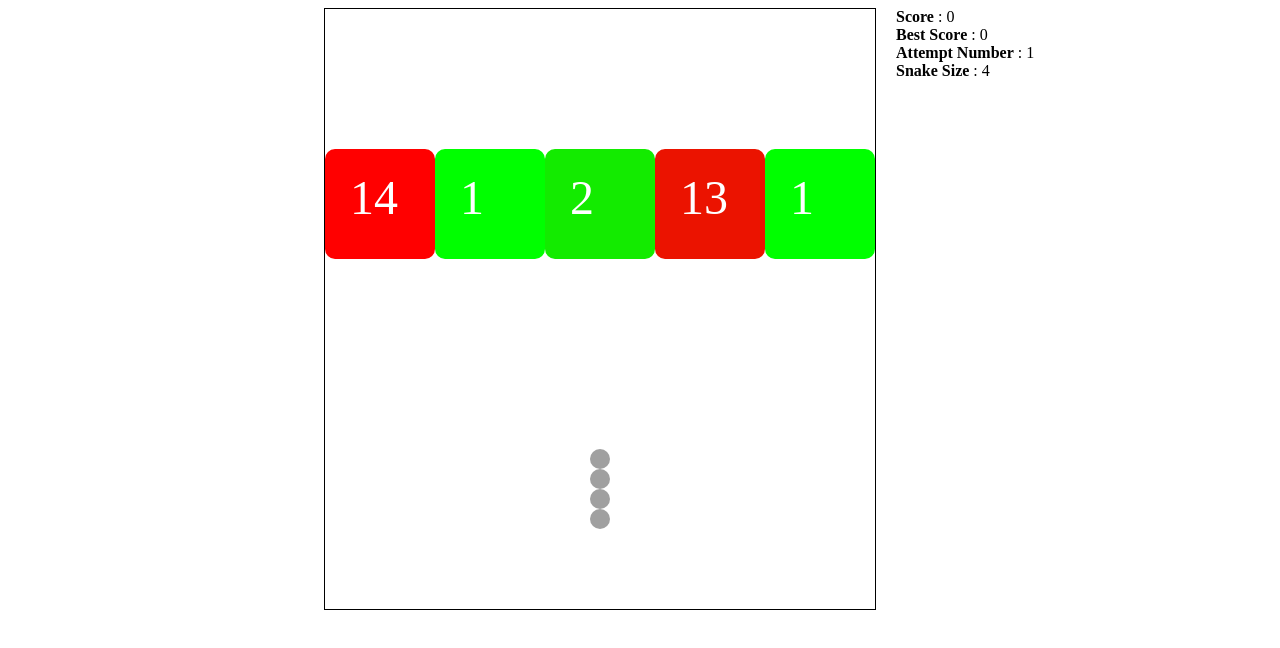
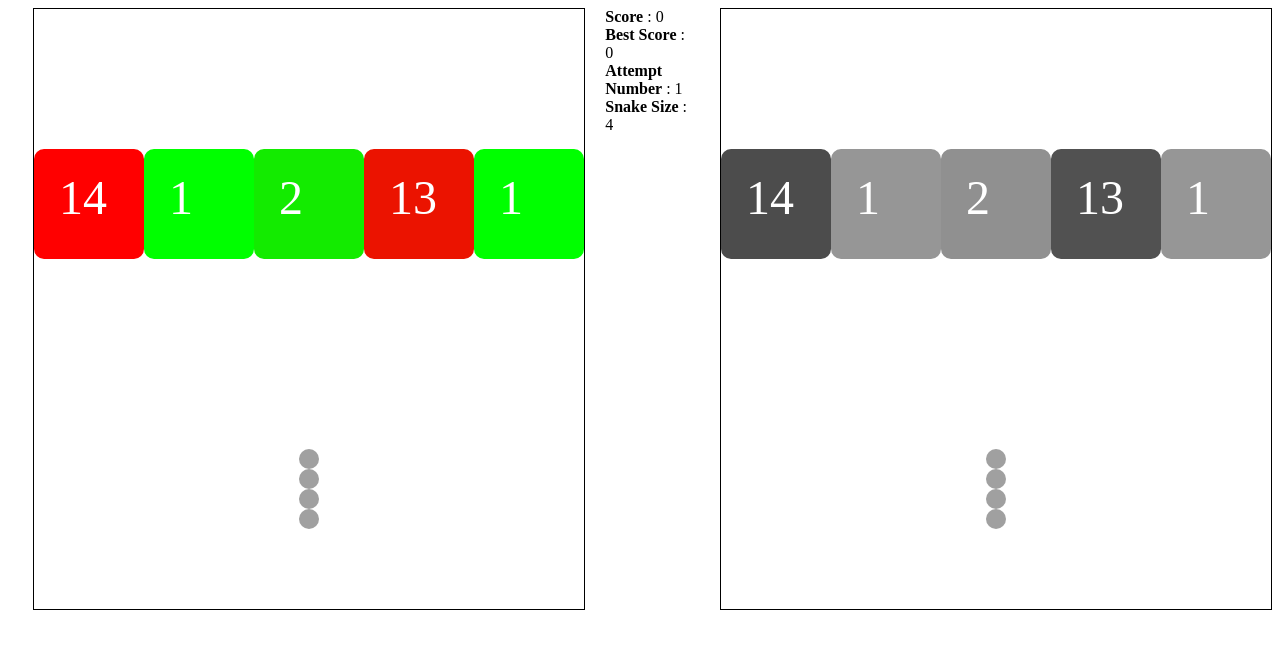
Before and after one commit to indiVar0508/SnakeNBlocksAI, a plain HTML site: page index.html in a window 1280 px wide. Drawn offline with Linux system fonts and the light colour scheme; animation ran at ten frames a second.

Commit message:
add logic to render black n white gameplay

```diff
--- a/index.html
+++ b/index.html
@@ -7,7 +7,7 @@
     <style>
       canvas {
         border: 1px solid black;
-        margin-left: 25%;
+        margin-left: 2%;
       }
 
       .game {
@@ -29,18 +29,27 @@
       <div><strong>Best Score</strong> : <span id="best_score">0</span>  </div>
       <div><strong>Attempt Number</strong> : <span id="attempt_num">0</span>  </div>
       <div><strong>Snake Size</strong> : <span id="snake_size">4</span>  </div> </div>
+      <canvas id="canvas-black-white" width="550" height="600""></canvas>
   </div>
     <script>
 
       const canvasObj = document.getElementById("canvas");
+      canvasObj.willReadFrequently = true;
+      const canvasBlackNWhiteObj = document.getElementById("canvas-black-white");
       const scoreObj = document.getElementById("score");
       const bestScoreObj = document.getElementById("best_score");
       const attemptNumObj = document.getElementById("attempt_num");
       const snakeSizeObj = document.getElementById("snake_size");
       let ctx = canvasObj.getContext("2d");
+      let ctx2 = canvasBlackNWhiteObj.getContext("2d");
       let score = 0;
       let bestScore = 0;
       let attemptNumber = 1;
+
+      function rgbToGrayscaleWeighted(r, g, b) {
+        // Function by ChatGPT BaWa __/\__
+        return Math.round(0.299 * r + 0.587 * g + 0.114 * b);
+      }
 
       window.addEventListener("mousemove", moveSnake, true);
       // canvasObj.addEventListener("mousemove", moveSnake, true);
@@ -68,6 +77,23 @@
           }
           score = 0;
         }
+        let image = ctx.getImageData(0,0,canvasObj.width, canvasObj.height);
+        let aiFrame = [];
+        for (let i = 0; i < image.data.length; i += 4) {
+            const r = image.data[i];
+            const g = image.data[i + 1];
+            const b = image.data[i + 2];
+
+            const gray = rgbToGrayscaleWeighted(r, g, b);
+
+            // Set grayscale value to R, G, and B channels
+            image.data[i] = gray;      // Red
+            image.data[i + 1] = gray;  // Green
+            image.data[i + 2] = gray;  // Blue
+            aiFrame.push(gray);
+            // Alpha channel remains unchanged
+        }
+        ctx2.putImageData(image, 0, 0);
         // something related to canvas
         requestAnimationFrame(draw);
       }
```
